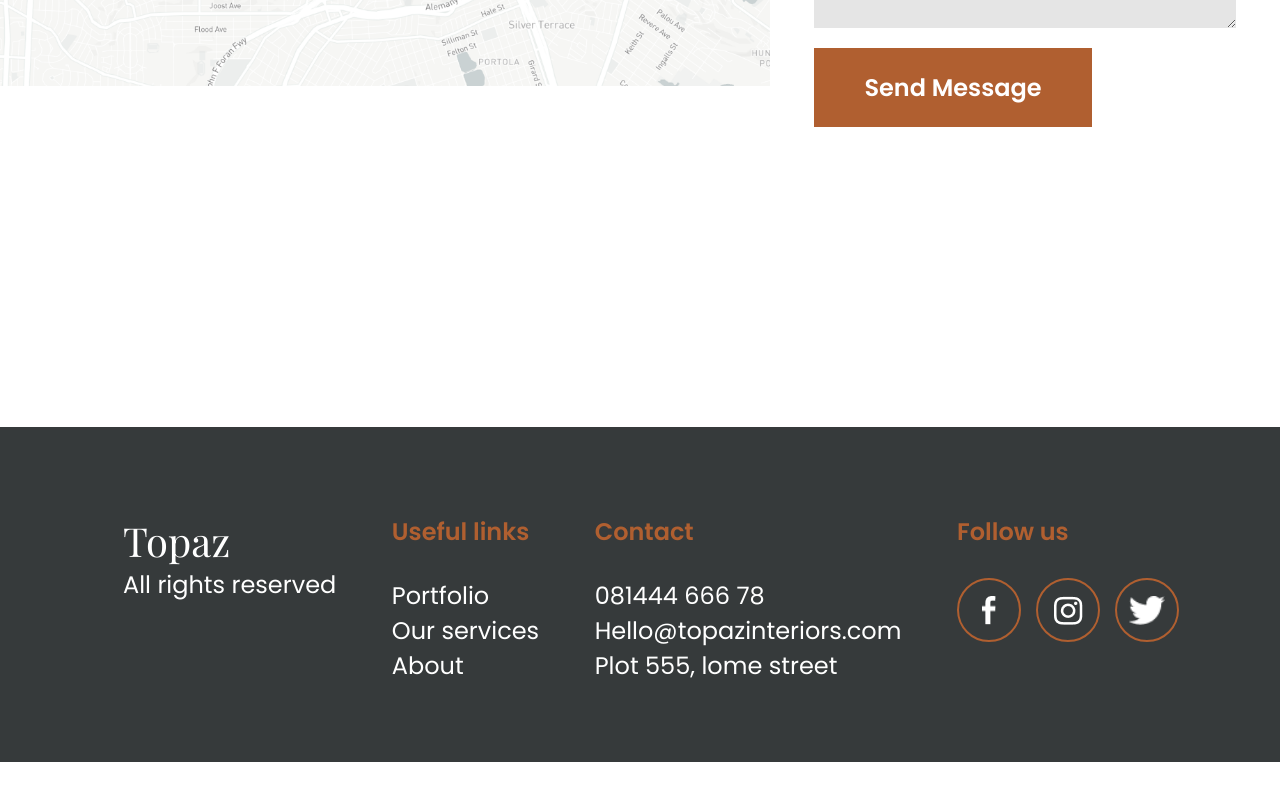
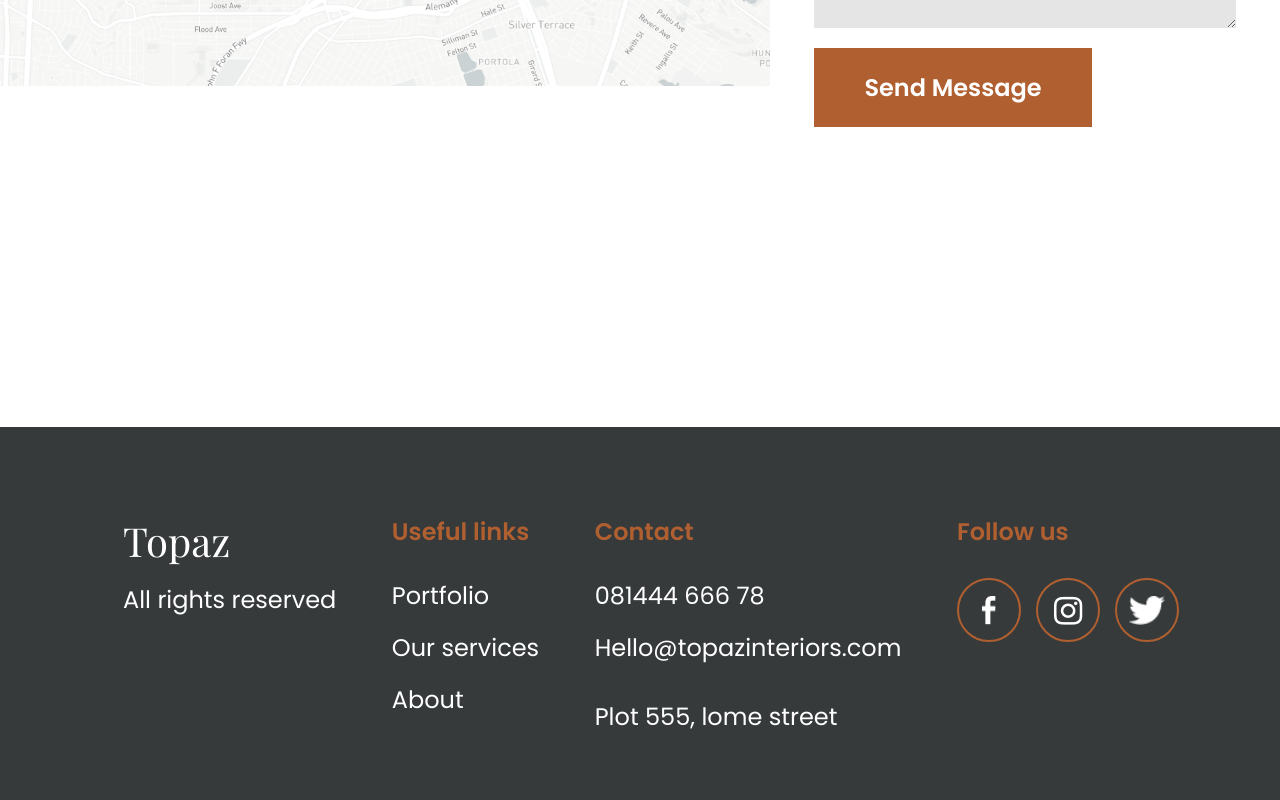
Before and after one commit to habibwritescode/topaz, a Next.js app: page / in a window 1280 px wide. Shown: the part 4754-5554 px from the top of the page. Before the commit the page ends 5516 px from the top, so only its background shows below. Built offline with nearby package versions, Linux system fonts and the light colour scheme.

Commit message:
Add media query manager and make footer responsive

```diff
--- a/styles/abstracts/_mixins.scss
+++ b/styles/abstracts/_mixins.scss
@@ -0,0 +1,34 @@
+//MEDIA QUERY MANAGER
+/*
+0 - 600 Phone
+600 - 900 Tablet portrait
+900- 1200px Tablet landscape
+1200 - 1800 Where our normal styles are being applied
+1800 - ... Big desktop  min-width for this
+
+$breakpoint argument choices from the above:
+- phone
+- tab-port
+- tab-land
+- big-desktop
+
+ORDER: Base, typography > general layout(header, footer, nav), grid > page layout > component
+*/
+
+@mixin respond($breakpoint){
+  @if $breakpoint == phone {
+    @media only screen and (max-width: 37.5em){@content};  // 600px
+  }
+
+  @if $breakpoint == tab-port{
+    @media only screen and (max-width: 56.25em){@content};  // 900px
+  }
+
+  @if $breakpoint == tab-land{
+    @media only screen and (max-width: 75em){@content};  // 1200px
+  }
+
+  @if $breakpoint == big-desktop{
+    @media only screen and (min-width: 112.5em){@content};  // 1800px
+  }
+}
--- a/styles/base/_base.scss
+++ b/styles/base/_base.scss
@@ -9,6 +9,27 @@
 html {
   // This defines what 1rem is
   font-size: 62.5%;  // 1 rem = 10px; 10px/16px * 100
+
+  // The order of the below is dependent on whether mobile first or desktop first.
+  // When a viewport is less than two breakpoints, both breakpoints are applied,
+  // but the one which comes last in the order takes more precedence.
+  // The below is desktop first
+  @include respond(big-desktop) {
+    font-size: 75%; // 1rem = 12px; 12px/16px
+  }
+
+  @include respond(tab-land) {
+    font-size: 56.25%; // // 1rem = 9px; 9px/16px
+  }
+
+  @include respond(tab-port) {
+    font-size: 50%; // 1rem = 8px; 8px/16px
+  }
+
+  // @include respond(phone) {
+  //   font-size: 50%; // 1rem = 8px; 8px/16px
+  // }
+
   scroll-behavior: smooth;
 }
 
--- a/styles/layouts/_footer.scss
+++ b/styles/layouts/_footer.scss
@@ -1,10 +1,28 @@
 .footer {
-  display: flex;
+  display: grid;
+  grid-template-areas: 'lg ul c fu';
   background-color: $color-primary-light;
   justify-content: space-between;
   padding: 8.7rem 10.1rem 7.9rem 12.3rem;
   color: white;
+  row-gap: 3.9rem;
   font-size: 2.4rem;
+
+  @include respond(tab-land){
+    grid-template-areas: 'lg ul c' 'fu fu fu';
+  }
+
+  @include respond(tab-port){
+    grid-template-areas: 'lg ul' 'c fu';
+  }
+
+  @include respond(phone){
+    grid-template-areas: 'lg' 'ul' 'c' 'fu';
+    justify-content: center;
+
+    padding-top: 3.2rem;
+    padding-bottom: 2.6rem;
+  }
 
   &__logo-box,
   &__links-box,
@@ -12,36 +30,47 @@
   &__social-box {
     display: flex;
     flex-direction: column;
-  }
 
-  &__logo-box {
+    @include respond(phone){
+      text-align: center;
+    }
   }
 
   &__logo {
     font-size: 4rem;
-  }
-  &__copyright {
+    margin-bottom: 1.5rem;
+
+    @include respond(phone){
+      margin-bottom: .6rem;
+    }
   }
 
-  &__links-box {
-  }
-  &__link {
+  &__link,
+  &__contact{
+    margin-bottom: 1.7rem;
+
+    &:not(:last-child){
+      @include respond(phone){
+        margin-bottom: 1.6rem;
+      }
+    }
   }
 
   &__head {
     color: $color-secondary;
     margin-bottom: 2.9rem;
     font-weight: 600;
+
+    @include respond(phone){
+      margin-bottom: 1.8rem;
+    }
   }
 
-  &__contact-box {}
-  &__contact {}
-
-  &__social-box {
-  }
   &__icons-box{
     display: flex;
+    margin: 0 auto;
   }
+
   &__icon-box{
     border: 2px solid $color-secondary;
     border-radius: 100px;
```
